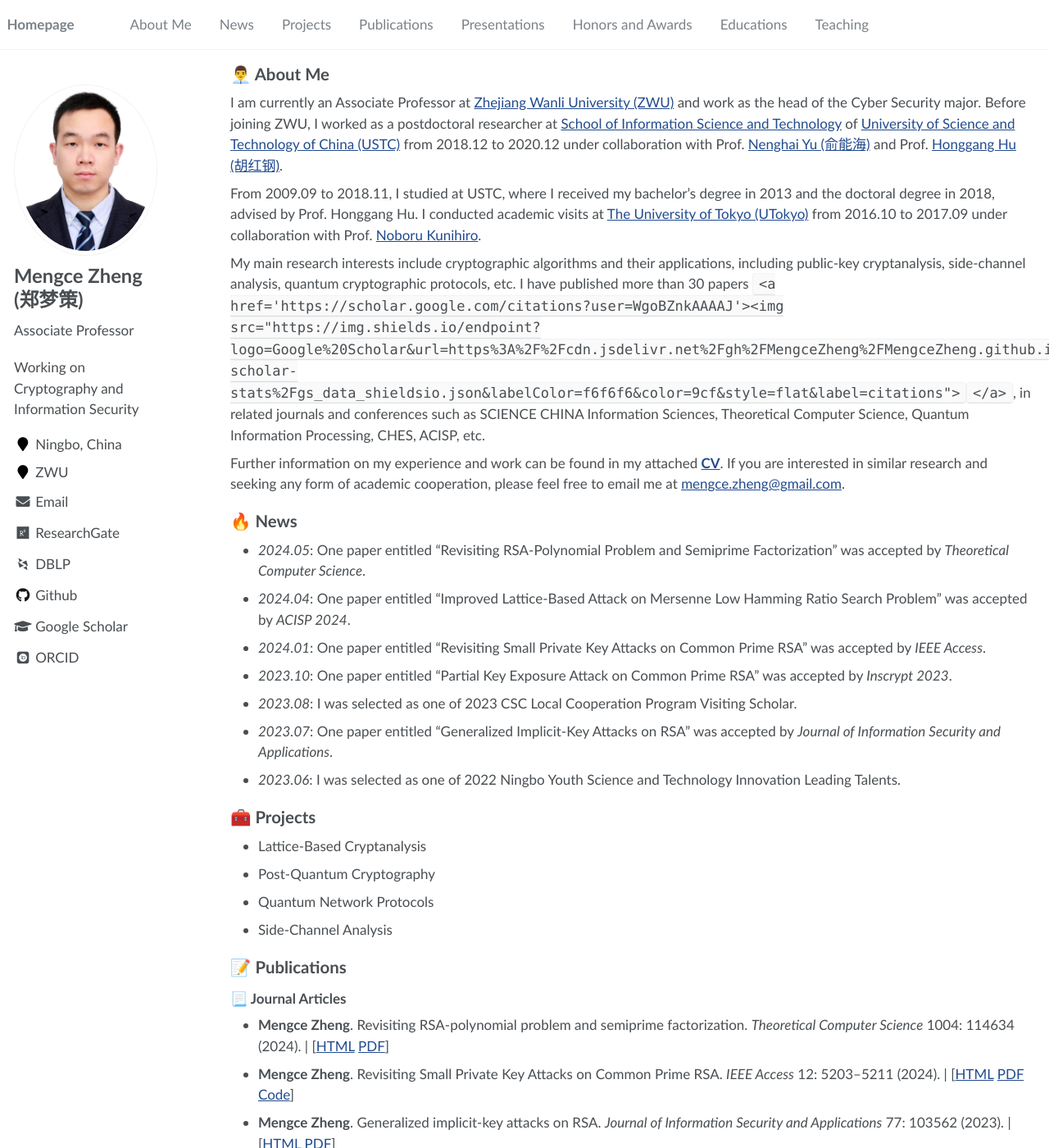
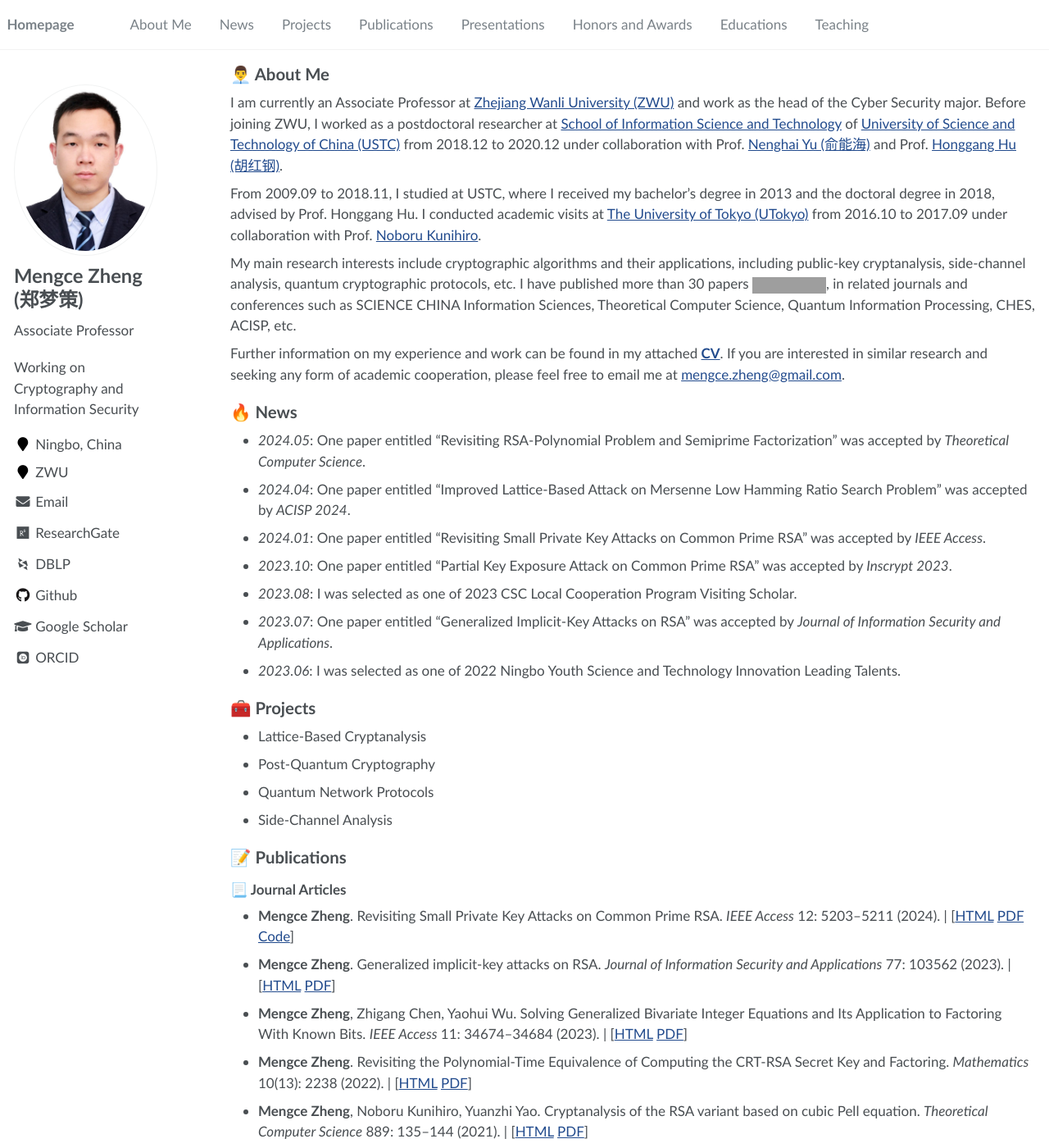
Before and after one commit to MengceZheng/MengceZheng.github.io, a Jekyll site: the page built from _pages/about.md, in a window 1280 px wide and 1400 px high. Shown: the whole window at 82% size. Built offline with Jekyll 4.4.1, drawn with Linux system fonts in a browser that asks for light colours; some web fonts are replaced; grey boxes are pictures that could not be loaded.

Commit message:
Revert "update"
This reverts commit d288ae1209151e8a9f7d46900d42c92f6e8297ec.

```diff
--- a/_pages/about.md
+++ b/_pages/about.md
@@ -7,10 +7,11 @@
   - /about/
   - /about.html
 ---
+
 {% if site.google_scholar_stats_use_cdn %}
-{% assign gsDataBaseUrl = "[https://cdn.jsdelivr.net/gh/](https://cdn.jsdelivr.net/gh/)" | append: site.repository | append: "@" %}
+{% assign gsDataBaseUrl = "<https://cdn.jsdelivr.net/gh/>" | append: site.repository | append: "@" %}
 {% else %}
-{% assign gsDataBaseUrl = "[https://raw.githubusercontent.com/](https://raw.githubusercontent.com/)" | append: site.repository | append: "/" %}
+{% assign gsDataBaseUrl = "<https://raw.githubusercontent.com/>" | append: site.repository | append: "/" %}
 {% endif %}
 {% assign url = gsDataBaseUrl | append: "google-scholar-stats/gs_data_shieldsio.json" %}
 
@@ -23,7 +24,7 @@
 I conducted academic visits at [The University of Tokyo (UTokyo)](https://www.u-tokyo.ac.jp/en/) from 2016.10 to 2017.09 under collaboration with Prof. [Noboru Kunihiro](https://www.crisec.cs.tsukuba.ac.jp/kunihiro/english/).
 
 My main research interests include cryptographic algorithms and their applications, including public-key cryptanalysis, side-channel analysis, quantum cryptographic protocols, etc.
-I have published more than 30 papers `<a href='https://scholar.google.com/citations?user=WgoBZnkAAAAJ'><img src="https://img.shields.io/endpoint?logo=Google%20Scholar&url=https%3A%2F%2Fcdn.jsdelivr.net%2Fgh%2FMengceZheng%2FMengceZheng.github.io@google-scholar-stats%2Fgs_data_shieldsio.json&labelColor=f6f6f6&color=9cf&style=flat&label=citations">``</a>`, in related journals and conferences such as SCIENCE CHINA Information Sciences, Theoretical Computer Science, Quantum Information Processing, CHES, ACISP, etc.
+I have published more than 30 papers <a href='https://scholar.google.com/citations?user=WgoBZnkAAAAJ'><img src="https://img.shields.io/endpoint?logo=Google%20Scholar&url=https%3A%2F%2Fcdn.jsdelivr.net%2Fgh%2FMengceZheng%2FMengceZheng.github.io@google-scholar-stats%2Fgs_data_shieldsio.json&labelColor=f6f6f6&color=9cf&style=flat&label=citations"></a>, in related journals and conferences such as SCIENCE CHINA Information Sciences, Theoretical Computer Science, Quantum Information Processing, CHES, ACISP, etc.
 
 Further information on my experience and work can be found in my attached [**CV**](/assets/files/CV.pdf).
 If you are interested in similar research and seeking any form of academic cooperation, please feel free to email me at [mengce.zheng@gmail.com](mailto:mengce.zheng@gmail.com).
@@ -41,15 +42,17 @@
 ## 🧰 Projects
 
 - Lattice-Based Cryptanalysis
+
 - Post-Quantum Cryptography
+
 - Quantum Network Protocols
+
 - Side-Channel Analysis
 
 ## 📝 Publications
 
 ### 📃 Journal Articles
 
-- **Mengce Zheng**. Revisiting RSA-polynomial problem and semiprime factorization. *Theoretical Computer Science* 1004: 114634 (2024). \| \[[HTML](https://www.sciencedirect.com/science/article/pii/S0304397524002494) [PDF](/assets/files/Zheng24a.pdf)\]
 - **Mengce Zheng**. Revisiting Small Private Key Attacks on Common Prime RSA. *IEEE Access* 12: 5203--5211 (2024). \| \[[HTML](https://ieeexplore.ieee.org/document/10380560) [PDF](/assets/files/Zheng24.pdf) [Code](https://github.com/MengceZheng/SPKA_CPRSA)\]
 - **Mengce Zheng**. Generalized implicit-key attacks on RSA. *Journal of Information Security and Applications* 77: 103562 (2023). \| \[[HTML](https://www.sciencedirect.com/science/article/pii/S2214212623001461) [PDF](/assets/files/Zheng23.pdf)\]
 - **Mengce Zheng**, Zhigang Chen, Yaohui Wu. Solving Generalized Bivariate Integer Equations and Its Application to Factoring With Known Bits. *IEEE Access* 11: 34674--34684 (2023). \| \[[HTML](https://ieeexplore.ieee.org/document/10092793) [PDF](/assets/files/ZCW23.pdf)\]
```
Also changed, not shown: 1 other file.
